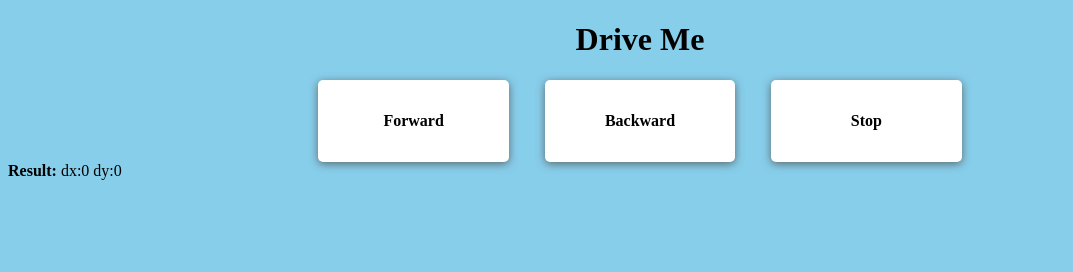
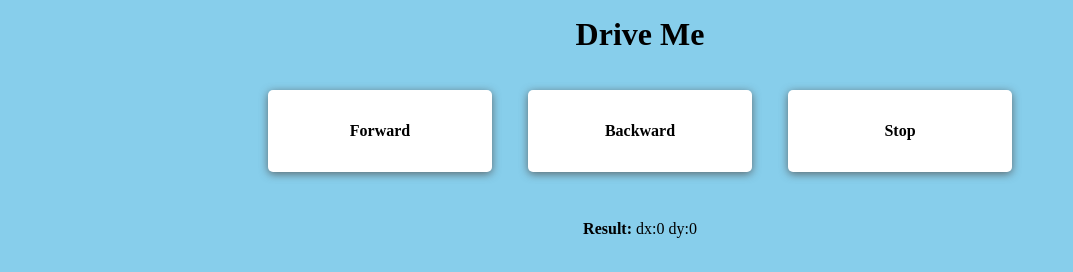
Before and after one commit to antoncmorgan/rpi-car, a website: page public/index.html in a window 1280 px wide. Shown: the whole page, without its empty margins (0-1073 px from the left). Drawn offline with Linux system fonts and the light colour scheme.

Commit message:
Cleaned up html and css

```diff
--- a/public/index.html
+++ b/public/index.html
@@ -1,21 +1,23 @@
 <!DOCTYPE html>
 <html>
+
 <head>
-<link rel="stylesheet" type="text/css" href="site.css">
-<script src = "jquery-3.1.1.min.js"></script>
+    <link rel="stylesheet" type="text/css" href="site.css">
+    <script src="jquery-3.1.1.min.js"></script>
 </head>
+
 <body>
-    <div class = "wrapper">
-        <h1 style = "text-align: center"; "width: 100%";>Drive Me</h1>
-        <div class = "direction" id = "forward"><strong>Forward</strong></div>
-        <div class = "direction" id = "backward"><strong>Backward</strong></div>
-        <div class = "direction" id = "stop"><strong>Stop</strong></div>
-    </div>
-    <div id = 'result'>
+    <div class="wrapper">
+        <h1>Drive Me</h1>
+        <div class="direction" id="forward"><strong>Forward</strong></div>
+        <div class="direction" id="backward"><strong>Backward</strong></div>
+        <div class="direction" id="stop"><strong>Stop</strong></div>
+        <div id='result'></div>
     </div>
 
     <script src="virtualjoystick.js"></script>
     <script src="action.js"></script>
     <script src="site.js"></script>
 </body>
+
 </html>
--- a/public/site.css
+++ b/public/site.css
@@ -1,22 +1,32 @@
 body {
     background-color: skyblue;
+    width: 100%;
+    height: 100vh;
+    margin: 0em;
+    padding: 0em;
 }
+
+h1 {
+    margin-top: 0em;
+}
+
 .wrapper {
+    width: calc(100% - 2em);
+    height: calc(100% - 2em);
+    padding: 1em;
     text-align: center;
     background-color: skyblue;
-    width: 100%;
-    height: 100%;
 }
+
 .direction {
+    display: inline-block;
+    width: 10em;
     background-color: white;
-    margin: 0em 1em 0em 1em;
-    width: 10%;
-    height: 5%;
+    margin: 1em;
     border: 0px solid black;
     border-radius: 5px;
     padding: 2em 2em 2em 2em;
     text-align: center;
-    display: inline-block;
     box-shadow: 0 2px 8px rgba(80,80,80,0.80);
     transition: all 0.2s cubic-bezier(.4,.8,.4,1);
 }
@@ -30,3 +40,7 @@ body {
 .direction:active {
     box-shadow: 0 2px 8px rgba(80,80,80,0.80);
 }
+
+#result {
+    margin: 2em;
+}
```
